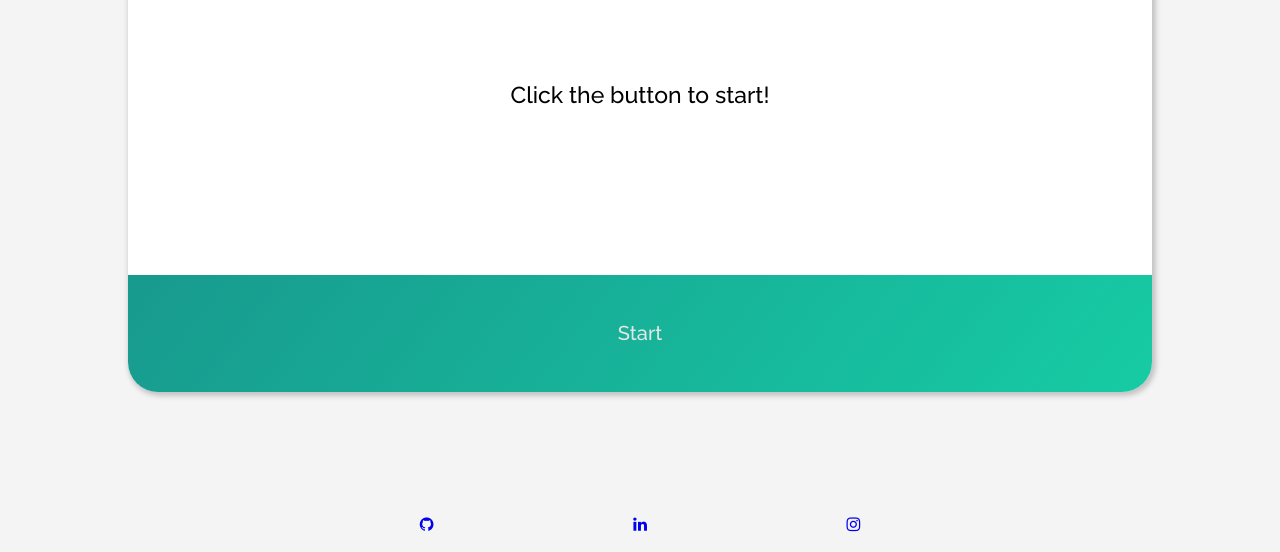
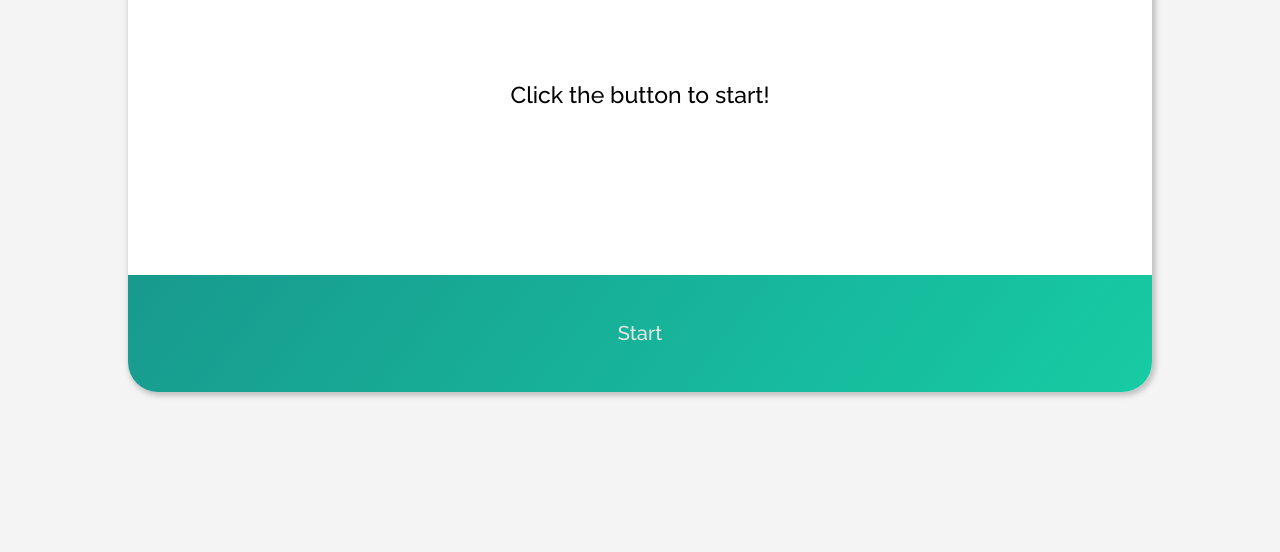
Before and after one commit to xandyngox/austinGame, a plain HTML site: page index.html in a window 1280 px wide. Shown: the part 248-800 px from the top of the page. Drawn offline with Linux system fonts and the light colour scheme.

Commit message:
removed footer

```diff
--- a/index.html
+++ b/index.html
@@ -29,7 +29,7 @@
         </div>
         <button id="button" onclick="updateQuestion()">Start</button>
       </div>
-      <div class="footerr">
+      <!-- <div class="footerr">
         <a
           href="https://github.com/xandyngox/austinGame"
           class="fa fa-github"
@@ -42,7 +42,7 @@
           href="https://www.instagram.com/_andy_ngo_/"
           class="fa fa-instagram"
         ></a>
-      </div>
+      </div> -->
     </div>
   </body>
   <script src="myscript.js"></script>
```
